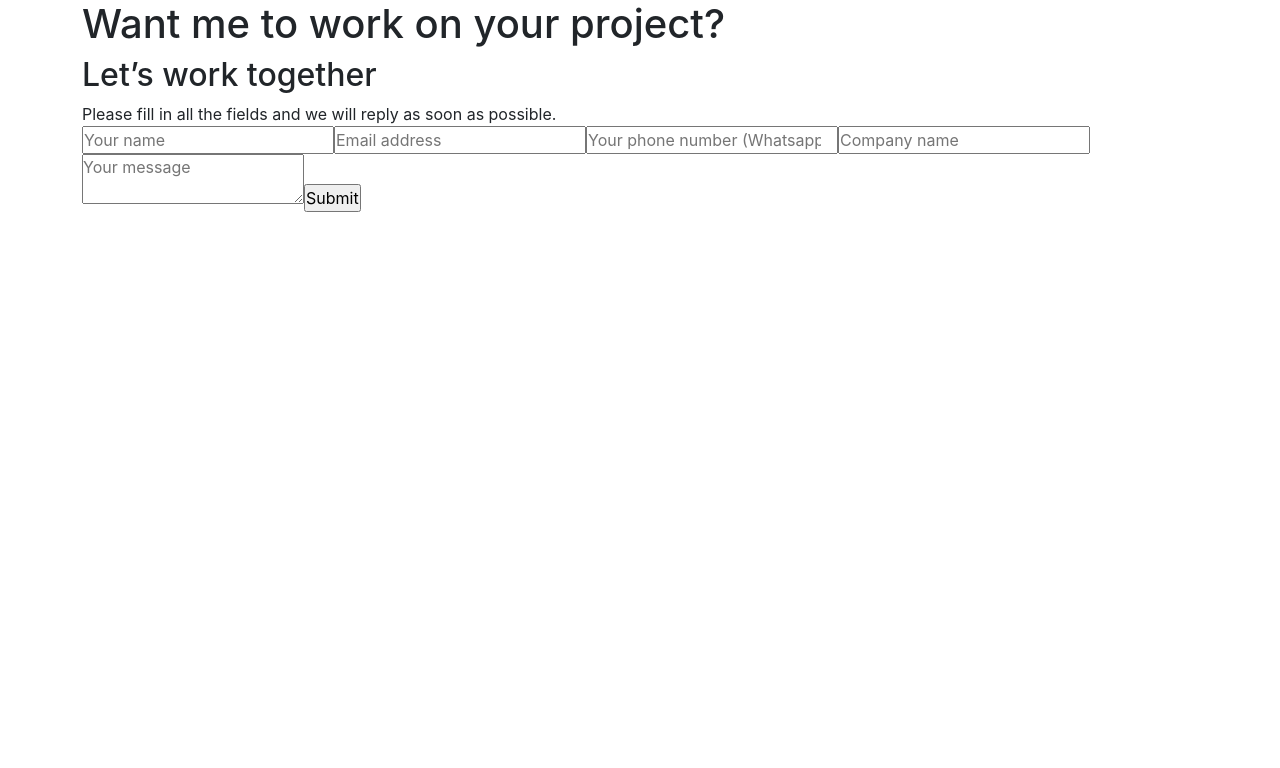
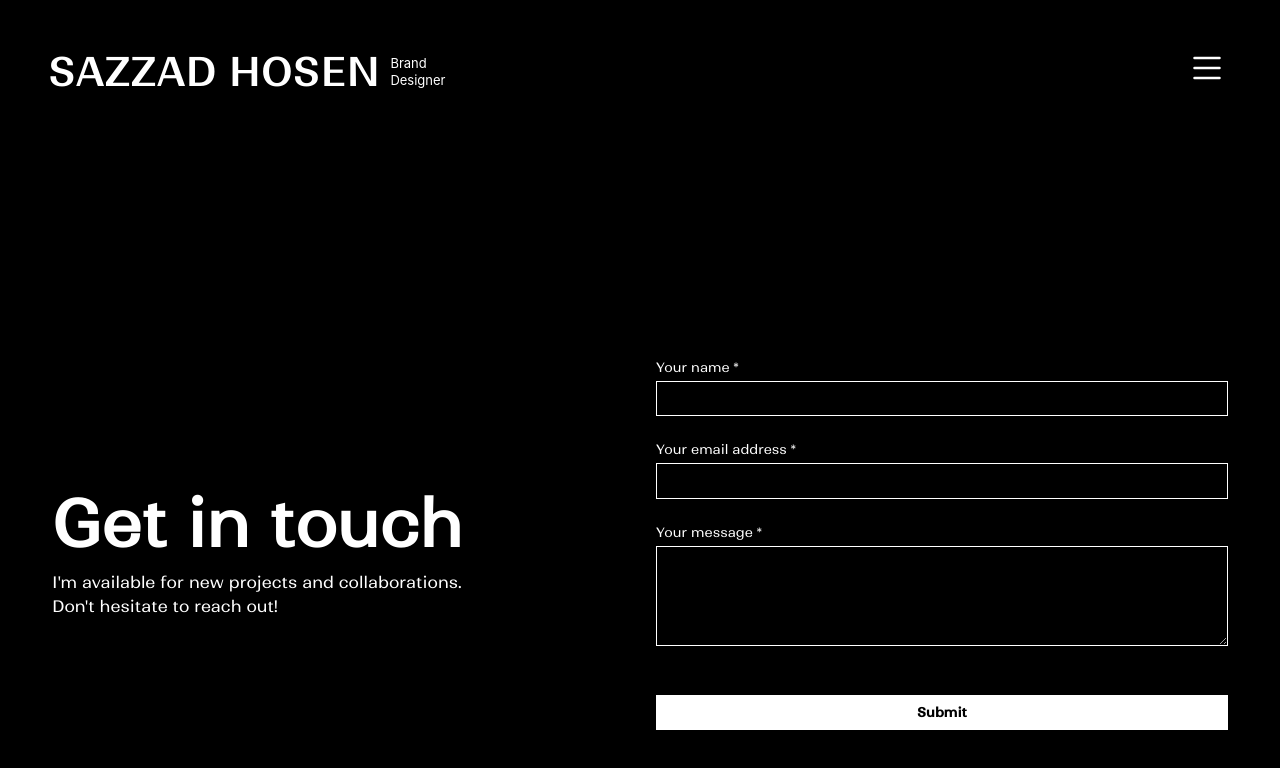
Before and after one commit to monirul360/sazzad-portfolio, a React (Create React App) app: page /contact in a window 1280 px wide. Shown: the top 768 px of the page. Built offline with nearby package versions, Linux system fonts and the light colour scheme; no server answers.

Commit message:
contact page something design

```diff
--- a/src/App.css
+++ b/src/App.css
@@ -42,6 +42,35 @@ ul {
   margin-bottom: 0;
 }
 
+/* nav-section */
+.nav-section {
+  width: 100%;
+  background-color: #000000;
+  color: #fff;
+  display: flex;
+  justify-content: space-between;
+}
+
+.nav {
+  width: 100%;
+  display: flex;
+  justify-content: space-between;
+}
+
+.nav-section h1 {
+  font-family: 'Ranade-Medium';
+  margin-right: 10px;
+}
+
+.nav-brand {
+  margin-bottom: 8px;
+}
+
+.nav-section p {
+  font-size: small;
+  line-height: 1.3;
+}
+
 /* hero-section */
 .hero-section {
   width: 100%;
@@ -84,6 +113,64 @@ ul {
   color: #fff;
   font-family: 'Ranade-Regular';
 
+}
+
+/* contact */
+.contact {
+  background-color: #000000;
+  width: 100%;
+  height: 100vh;
+  display: flex;
+  justify-content: center;
+  align-items: center;
+}
+
+.contact-text {
+  color: #fff;
+  font-family: 'Ranade-Regular';
+}
+
+.contact-text h1 {
+  font-weight: bold;
+  font-size: 4rem;
+}
+
+.contact-from p {
+  color: #fff;
+  font-family: 'Ranade-Regular';
+  font-size: small;
+}
+
+.contact-from input {
+  width: 100%;
+  padding: 7px;
+  font-family: 'Ranade-Regular';
+  margin-top: 3px;
+  margin-bottom: 20px;
+  background-color: #000000;
+  border: 1.5px solid #fff;
+  color: #fff;
+  font-size: small;
+}
+
+.contact-from textarea {
+  width: 100%;
+  height: 100px;
+  padding: 10px;
+  font-family: 'Ranade-Regular';
+  margin-top: 3px;
+  margin-bottom: 40px;
+  background-color: #000000;
+  border: 1px solid #fff;
+  color: #fff;
+  font-size: small;
+}
+
+.contact-from input[type=submit] {
+  background-color: #fff;
+  color: #000000;
+  font-family: 'Ranade-Medium';
+  font-weight: bold;
 }
 
 /* work-section */
--- a/src/App.js
+++ b/src/App.js
@@ -15,6 +15,7 @@ import Infowork from './Page/works/Infowork';
 import Works from './Page/works/Works';
 import View from './Page/Dashboard/View';
 import AllPosts from './Page/Dashboard/AllPosts/AllPosts';
+import Nav from './Page/Share/Nav/Nav';
 
 function App() {
 
@@ -29,6 +30,7 @@ function App() {
   return (
     <>
       <Wrapper>
+        <Nav></Nav>
         <Routes>
           <Route exact path='/' element={<Home></Home>}></Route>
           <Route path='/work' element={<Works></Works>}></Route>
--- a/src/Page/Contact/Contact.js
+++ b/src/Page/Contact/Contact.js
@@ -1,23 +1,26 @@
 import React from 'react';
-import Form from './Form';
+import Form from './../../Page/Contact/Form';
 const Contact = () => {
     return (
         <div>
-            <section className='contact-color'>
-                <div className="container">
-                    <div className="contact">
-                        <div className="contact-title">
-                            <h1>Want me to work on your
-                                project?</h1>
-                            <h2>Let’s work together</h2>
-                            <p>Please fill in all the fields and we will reply as soon as possible.</p>
+            <section className='contact p-5'>
+                <div className="row d-flex justify-content-center align-items-center">
+                    <div className="col-md-6">
+                        <div className='contact-text m-3'>
+                            <h1>
+                                Get in touch
+                            </h1>
+                            <p>I'm available for new projects and collaborations.</p>
+                            <p>Don't hesitate to reach out!</p>
                         </div>
-                        <div className="contact-from">
+                    </div>
+                    <div className="col-md-6">
+                        <div className="contact-from p-3">
                             <Form></Form>
                         </div>
                     </div>
                 </div>
-            </section>
+            </section >
         </div >
     );
 };
--- a/src/Page/Contact/Form.js
+++ b/src/Page/Contact/Form.js
@@ -14,11 +14,11 @@ function ContactForm() {
     return (
         <>
             <form onSubmit={handleSubmit} autoComplete="off">
+                <label htmlFor="name"><p>Your name *</p></label>
                 <input
                     id='name'
                     name='name'
                     type="text"
-                    placeholder='Your name'
                     required
                 />
                 <ValidationError
@@ -26,11 +26,11 @@ function ContactForm() {
                     field="name"
                     errors={state.errors}
                 />
+                <label htmlFor="email"><p>Your email address *</p></label>
                 <input
                     id='email'
                     name='email'
                     type="email"
-                    placeholder='Email address'
                     required
                 />
                 <ValidationError
@@ -38,33 +38,11 @@ function ContactForm() {
                     field="email"
                     errors={state.errors}
                 />
-                <input
-                    id='number'
-                    name='number'
-                    type="number"
-                    placeholder='Your phone number (Whatsapp, Telegram)'
-                />
-                <ValidationError
-                    prefix="number"
-                    field="number"
-                    errors={state.errors}
-                />
-                <input
-                    id='company'
-                    name='company'
-                    type="text"
-                    placeholder='Company name'
-                    required
-                />
-                <ValidationError
-                    prefix="company"
-                    field="company"
-                    errors={state.errors}
-                />
+
+                <label htmlFor="sms"><p>Your message *</p></label>
                 <textarea
                     id='sms'
                     name='sms'
-                    placeholder='Your message'
                     required
                 >
                 </textarea>
--- a/src/Page/Home/Home/Home.js
+++ b/src/Page/Home/Home/Home.js
@@ -6,7 +6,7 @@ const Home = () => {
         <div>
             <section>
                 <div className="hero-section p-5">
-                    <div className="row d-flex justify-content-center align-items-center w-100vh h-100vh">
+                    <div className="row d-flex justify-content-center align-items-center">
                         <div className="col-12 col-md-5">
                             <div className="hero-img">
                                 <img src={img} alt="" />
--- a/src/Page/Share/Nav/Nav.js
+++ b/src/Page/Share/Nav/Nav.js
@@ -9,7 +9,24 @@ const Nav = () => {
     };
     return (
         <div>
-
+            <section className='nav-section p-5'>
+                <div className="nav">
+                    <div className="d-flex justify-content-center  align-items-center">
+                        <div>
+                            <h1>SAZZAD HOSEN</h1>
+                        </div>
+                        <div className='nav-brand'>
+                            <p>Brand</p>
+                            <p>Designer</p>
+                        </div>
+                    </div>
+                    <div className="nav-icon">
+                        <svg xmlns="http://www.w3.org/2000/svg" width="50" height="40" fill="currentColor" class="bi bi-list" viewBox="0 0 16 16">
+                            <path fill-rule="evenodd" d="M2.5 12a.5.5 0 0 1 .5-.5h10a.5.5 0 0 1 0 1H3a.5.5 0 0 1-.5-.5zm0-4a.5.5 0 0 1 .5-.5h10a.5.5 0 0 1 0 1H3a.5.5 0 0 1-.5-.5zm0-4a.5.5 0 0 1 .5-.5h10a.5.5 0 0 1 0 1H3a.5.5 0 0 1-.5-.5z" />
+                        </svg>
+                    </div>
+                </div>
+            </section>
         </div>
     );
 };
```
